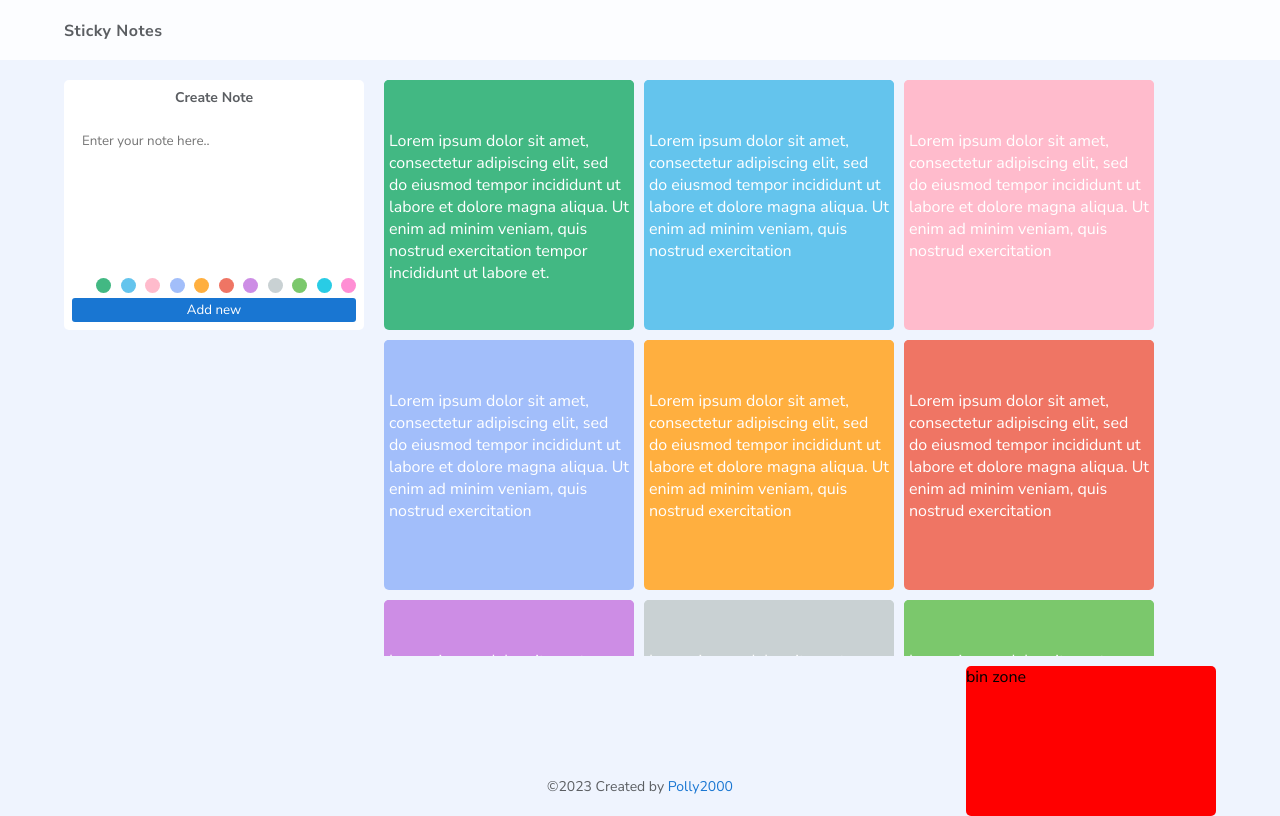
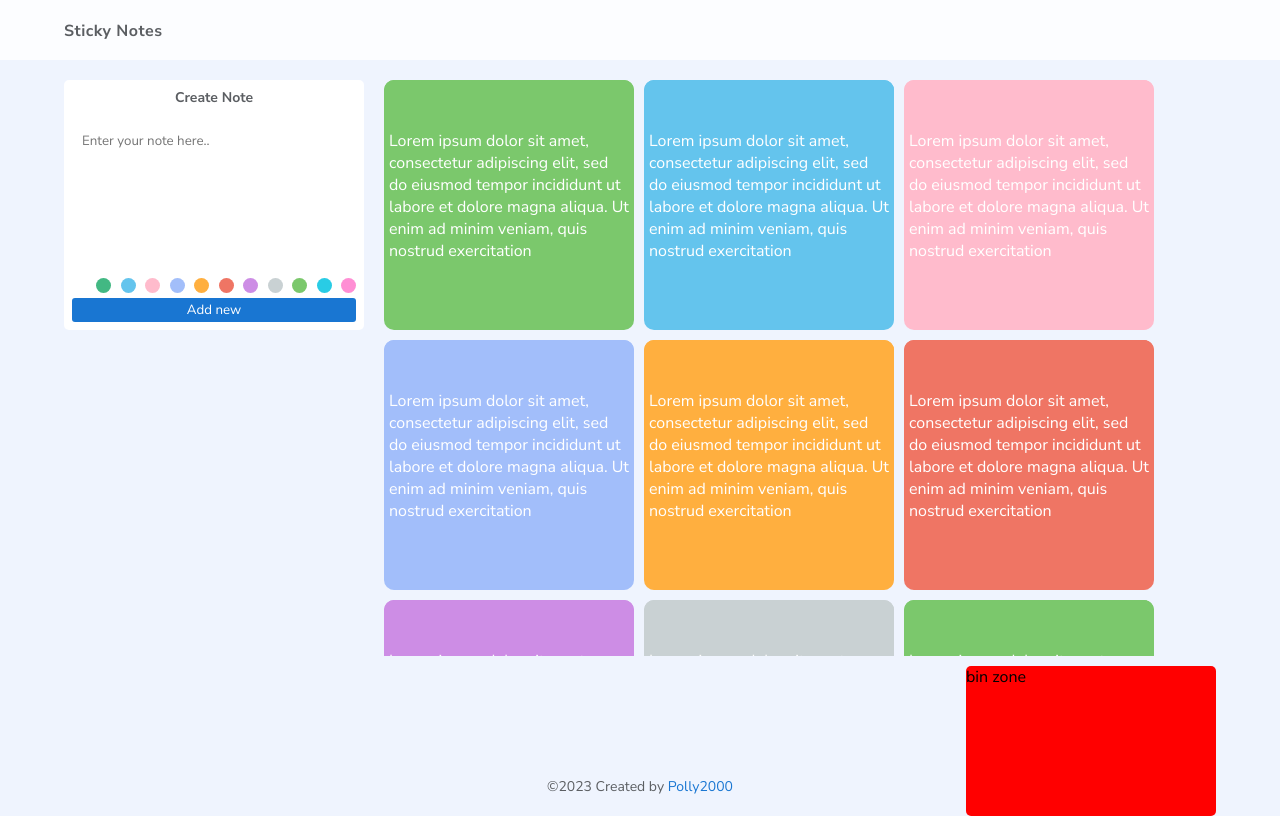
Before and after one commit to Polly2000/sticky-notes, a React (Create React App) app: page / in a window 1280 px wide. Built offline with nearby package versions, Linux system fonts and the light colour scheme; data requests are answered from the project's data file.

Commit message:
feat: start drag&drop functional

```diff
--- a/src/assets/db.json
+++ b/src/assets/db.json
@@ -2,63 +2,75 @@
   "notes": [
     {
       "id": 1,
-      "note": "Lorem ipsum dolor sit amet, consectetur adipiscing elit, sed do eiusmod tempor incididunt ut labore et dolore magna aliqua. Ut enim ad minim veniam, quis nostrud exercitation tempor incididunt ut labore et.",
-      "color": "#42b883"
+      "note": "Lorem ipsum dolor sit amet, consectetur adipiscing elit, sed do eiusmod tempor incididunt ut labore et dolore magna aliqua. Ut enim ad minim veniam, quis nostrud exercitation",
+      "color": "#7bc86c",
+      "order": 1
     },
     {
       "id": 2,
       "note": "Lorem ipsum dolor sit amet, consectetur adipiscing elit, sed do eiusmod tempor incididunt ut labore et dolore magna aliqua. Ut enim ad minim veniam, quis nostrud exercitation",
-      "color": "#64c4ed"
+      "color": "#64c4ed",
+      "order": 2
     },
     {
       "id": 3,
       "note": "Lorem ipsum dolor sit amet, consectetur adipiscing elit, sed do eiusmod tempor incididunt ut labore et dolore magna aliqua. Ut enim ad minim veniam, quis nostrud exercitation",
-      "color": "#fbc"
+      "color": "#fbc",
+      "order": 3
     },
     {
       "id": 4,
       "note": "Lorem ipsum dolor sit amet, consectetur adipiscing elit, sed do eiusmod tempor incididunt ut labore et dolore magna aliqua. Ut enim ad minim veniam, quis nostrud exercitation",
-      "color": "#a2befa"
+      "color": "#a2befa",
+      "order": 4
     },
     {
       "id": 5,
       "note": "Lorem ipsum dolor sit amet, consectetur adipiscing elit, sed do eiusmod tempor incididunt ut labore et dolore magna aliqua. Ut enim ad minim veniam, quis nostrud exercitation",
-      "color": "#ffaf3f"
+      "color": "#ffaf3f",
+      "order": 5
     },
     {
       "id": 6,
       "note": "Lorem ipsum dolor sit amet, consectetur adipiscing elit, sed do eiusmod tempor incididunt ut labore et dolore magna aliqua. Ut enim ad minim veniam, quis nostrud exercitation",
-      "color": "#ef7564"
+      "color": "#ef7564",
+      "order": 6
     },
     {
       "id": 7,
       "note": "Lorem ipsum dolor sit amet, consectetur adipiscing elit, sed do eiusmod tempor incididunt ut labore et dolore magna aliqua. Ut enim ad minim veniam, quis nostrud exercitation",
-      "color": "#cd8de5"
+      "color": "#cd8de5",
+      "order": 7
     },
     {
       "id": 8,
       "note": "Lorem ipsum dolor sit amet, consectetur adipiscing elit, sed do eiusmod tempor incididunt ut labore et dolore magna aliqua. Ut enim ad minim veniam, quis nostrud exercitation",
-      "color": "#c9d1d3"
+      "color": "#c9d1d3",
+      "order": 8
     },
     {
       "id": 9,
       "note": "Lorem ipsum dolor sit amet, consectetur adipiscing elit, sed do eiusmod tempor incididunt ut labore et dolore magna aliqua. Ut enim ad minim veniam, quis nostrud exercitation",
-      "color": "#7bc86c"
+      "color": "#7bc86c",
+      "order": 9
     },
     {
       "id": 10,
       "note": "Lorem ipsum dolor sit amet, consectetur adipiscing elit, sed do eiusmod tempor incididunt ut labore et dolore magna aliqua. Ut enim ad minim veniam, quis nostrud exercitation",
-      "color": "#29cce5"
+      "color": "#29cce5",
+      "order": 10
     },
     {
       "id": 11,
       "note": "Lorem ipsum dolor sit amet, consectetur adipiscing elit, sed do eiusmod tempor incididunt ut labore et dolore magna aliqua. Ut enim ad minim veniam, quis nostrud exercitation",
-      "color": "#ff8ed4"
+      "color": "#ff8ed4",
+      "order": 11
     },
     {
       "id": 12,
       "note": "Lorem ipsum dolor sit amet, consectetur adipiscing elit, sed do eiusmod tempor incididunt ut labore et dolore magna aliqua. Ut enim ad minim veniam, quis nostrud exercitation",
-      "color": "#ffffff"
+      "color": "#ffffff",
+      "order": 12
     }
   ]
 }
--- a/src/components/App/App.tsx
+++ b/src/components/App/App.tsx
@@ -1,4 +1,4 @@
-import { useEffect } from 'react';
+import { useEffect, useState } from 'react';
 import Header from '../Header/Header';
 import AddNote from '../AddNote/AddNote';
 import Note from '../Note/Note';
@@ -8,6 +8,7 @@ import { useAppDispatch } from '../../redux/store';
 import { useSelector } from 'react-redux';
 import { selectError } from '../../redux/error/selectors';
 import { setIsError } from '../../redux/error/slice';
+import { setNotes } from '../../redux/notes/slice';
 import { selectNotes } from '../../redux/notes/selectors';
 import { fetchNotes } from '../../redux/notes/asyncActions';
 
@@ -34,6 +35,61 @@ function App() {
     }
   }, [statusAddNote, statusEditNote, statusRemoveNote]);
 
+  // const dragOver = (e: any) => {
+  //   e.stopPropagation();
+  //   e.preventDefault();
+  // };
+
+  // const dropNote = (e: any) => {
+  //   e.target.style.left = `${e.pageX - 50}px`;
+  //   e.target.style.top = `${e.pageY - 50}px`;
+  // };
+
+  //drag&drop
+  const [currentNote, setCurrentNote] = useState<any | any>(null);
+  const dragStartHandler = (e: any, data: any) => {
+    console.log('drag', data);
+    setCurrentNote(data);
+    e.target.style.border = '1px solid #525252';
+    e.target.style.borderRadius = '5px';
+  };
+
+  const dragEndHandler = (e: any) => {
+    e.target.style.border = 'none';
+  };
+
+  const dragOverHandler = (e: any) => {
+    e.preventDefault();
+  };
+
+  const dropHandler = (e: any, data: any) => {
+    console.log('drop', data);
+    e.preventDefault();
+    dispatch(
+      setNotes(
+        notes.map((note: any) => {
+          if (note.id === data.id) {
+            return { ...note, order: currentNote.order };
+          }
+          if (note.id === currentNote.id) {
+            return { ...note, order: data.order };
+          }
+          return note;
+        }),
+      ),
+    );
+  };
+
+  const sortNotes = (a: any, b: any) => {
+    if (a.order > b.order) {
+      return 1;
+    } else {
+      return -1;
+    }
+  };
+
+  const sortedNotes = notes.concat().sort(sortNotes);
+
   return (
     <div>
       <Header />
@@ -44,19 +100,38 @@ function App() {
             justifyContent: 'space-between',
             flexDirection: 'column',
           }}>
-          <div style={{ display: 'flex', justifyContent: 'space-between', gap: '20px' }}>
+          <div
+            style={{
+              display: 'flex',
+              justifyContent: 'space-between',
+              gap: '20px',
+              width: '100%',
+            }}>
             <AddNote />
             <div
               style={{
                 display: 'flex',
                 flexDirection: 'column',
+                width: '80%',
                 gap: '10px',
               }}>
               <Notes>
                 {statusFetchNotes === 'loading' && <h4>Loading...</h4>}
                 {statusFetchNotes === 'success' &&
-                  notes.map((note) => {
-                    return <Note key={note.id} id={note.id} note={note.note} color={note.color} />;
+                  sortedNotes.sort(sortNotes).map((note) => {
+                    return (
+                      <Note
+                        key={note.id}
+                        id={note.id}
+                        note={note.note}
+                        color={note.color}
+                        data={note}
+                        dragStartHandler={dragStartHandler}
+                        dragEndHandler={dragEndHandler}
+                        dragOverHandler={dragOverHandler}
+                        dropHandler={dropHandler}
+                      />
+                    );
                   })}
                 {statusFetchNotes === 'error' && (
                   <h4>
--- a/src/components/App/styled.ts
+++ b/src/components/App/styled.ts
@@ -23,7 +23,6 @@ export const Bin = styled.div`
   height: 150px;
   border-radius: 5px;
   font-size: 16px;
-  cursor: grab;
   overflow-x: hidden;
   background-color: red;
 `;
@@ -36,6 +35,8 @@ export const BottomBlock = styled.div`
 `;
 
 export const Error = styled.div`
+  position: absolute;
+  z-index: 999;
   display: flex;
   justify-content: space-between;
   width: 100%;
--- a/src/components/Note/Note.tsx
+++ b/src/components/Note/Note.tsx
@@ -27,9 +27,25 @@ interface INote {
   id?: number;
   color: string;
   note: string;
+  order?: any;
+  data: any;
+  dragStartHandler: any;
+  dragEndHandler: any;
+  dragOverHandler: any;
+  dropHandler: any;
 }
 
-const Note: FC<INote> = ({ color, note, id }) => {
+const Note: FC<INote> = ({
+  color,
+  note,
+  id,
+  order,
+  data,
+  dragStartHandler,
+  dragEndHandler,
+  dragOverHandler,
+  dropHandler,
+}) => {
   const dispatch = useAppDispatch();
   const [textIsWhite, setTextIsWhite] = useState<boolean>(false);
   const [showModal, setShowModal] = useState<boolean>(false);
@@ -56,7 +72,13 @@ const Note: FC<INote> = ({ color, note, id }) => {
   };
 
   return (
-    <div>
+    <div
+      draggable={true}
+      onDragStart={(e: any) => dragStartHandler(e, data)}
+      onDragLeave={(e: any) => dragEndHandler(e)}
+      onDragEnd={(e: any) => dragEndHandler(e)}
+      onDragOver={(e: any) => dragOverHandler(e)}
+      onDrop={(e: any) => dropHandler(e, data)}>
       {!editIsClicked ? (
         <Card $bg={noteColor} $color={textIsWhite}>
           <ButtonsIcon $color={textIsWhite}>
@@ -105,7 +127,9 @@ const Note: FC<INote> = ({ color, note, id }) => {
             </SelectColorBlock>
             <div style={{ display: 'flex', justifyContent: 'space-between', gap: '10px' }}>
               <Button
-                onClick={() => dispatch(editNote({ id: id, note: noteText, color: noteColor }))}>
+                onClick={() =>
+                  dispatch(editNote({ id: id, note: noteText, color: noteColor, order: id }))
+                }>
                 Save
               </Button>
               <Button onClick={handleCancelEdit}>Cancel</Button>
--- a/src/components/Note/styled.ts
+++ b/src/components/Note/styled.ts
@@ -6,7 +6,7 @@ export const Card = styled.div<{ $bg: string; $color: boolean }>`
   justify-content: space-between;
   width: 250px;
   height: 250px;
-  border-radius: 5px;
+  border-radius: 10px;
   font-size: 16px;
   cursor: grab;
   overflow-x: hidden;
--- a/src/redux/note/slice.ts
+++ b/src/redux/note/slice.ts
@@ -5,6 +5,7 @@ const initialState: NoteType = {
   id: 0,
   note: '',
   color: '#fff',
+  order: 0,
 };
 
 const noteSlice = createSlice({
--- a/src/redux/note/types.ts
+++ b/src/redux/note/types.ts
@@ -2,6 +2,7 @@ export type NoteType = {
   id?: number;
   note: string;
   color: string;
+  order?: number;
 };
 
 export interface IRemoveNote {
--- a/src/redux/notes/slice.ts
+++ b/src/redux/notes/slice.ts
@@ -14,7 +14,11 @@ const initialState: NotesType = {
 const notesSlice = createSlice({
   name: 'notes',
   initialState,
-  reducers: {},
+  reducers: {
+    setNotes(state, action) {
+      state.notes = action.payload;
+    },
+  },
   extraReducers: (builder) => {
     builder
       .addCase(fetchNotes.pending, (state) => {
@@ -59,4 +63,5 @@ const notesSlice = createSlice({
   },
 });
 
+export const { setNotes } = notesSlice.actions;
 export default notesSlice.reducer;
```
